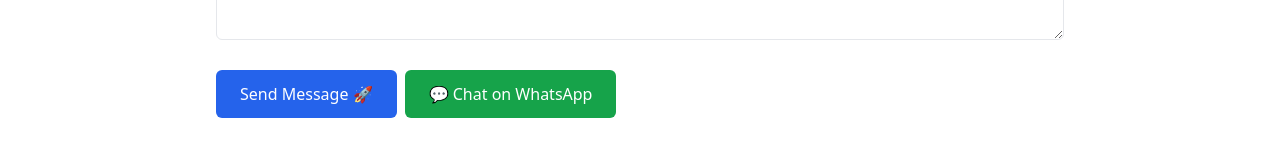
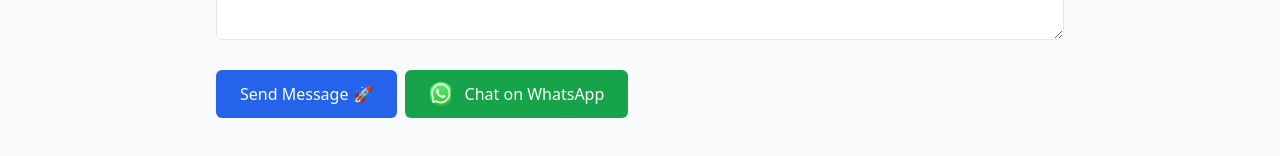
Before and after one commit to vijaydurgasi/Portfolio---vijay, a React (Vite) app: page /contact in a window 1280 px wide. Shown: the part 530-686 px from the top of the page. Built offline with nearby package versions, Linux system fonts and the light colour scheme.

Commit message:
100% ✅

```diff
--- a/src/App.jsx
+++ b/src/App.jsx
@@ -8,7 +8,7 @@ import ContactPage from "./Components/ContactPage";
 
 const AppLayout = ({ isDark, setIsDark }) => {
   return (
-    <div className="min-h-screen transition-colors bg-white text-gray-900 dark:bg-gray-900 dark:text-white">
+    <div className="min-h-screen bg-gray-50 text-gray-900 dark:bg-gray-900 dark:text-gray-100 transition-colors">
       <NaviBar isDark={isDark} setIsDark={setIsDark} />
       <Outlet />
     </div>
--- a/src/Components/Contact.jsx
+++ b/src/Components/Contact.jsx
@@ -1,4 +1,5 @@
 import { forwardRef } from "react";
+
 
 const Contact = forwardRef(({ contactData }, ref) => {
     const { heading, message, email, linkedin, github } = contactData;
--- a/src/Components/ContactPage.jsx
+++ b/src/Components/ContactPage.jsx
@@ -1,4 +1,5 @@
 import { useState } from "react";
+import whatsapp from "../../src/assets/whatsapp.jpg";
 
 const ContactPage = () => {
     const [formData, setFormData] = useState({
@@ -19,6 +20,24 @@ const ContactPage = () => {
             [name]: value,
         }));
     };
+
+    const handleWhatsAppClick = () => {
+        // setLoading(true);
+        // setStatus(null);
+
+        const phoneNumber = "9182919974";
+        const message = "Hi Vijay! I came across your portfolio and I’m interested in working with you.";
+
+        const whatsappUrl = `https://wa.me/${phoneNumber}?text=${encodeURIComponent(
+            message
+        )}`;
+
+        window.open(whatsappUrl, "_blank");
+
+        // setLoading(false);
+        // setStatus("success");
+    };
+
 
     const handleSubmit = async (e) => {
         e.preventDefault();
@@ -97,20 +116,26 @@ const ContactPage = () => {
                     <button
                         type="submit"
                         disabled={loading}
-                        className="px-6 py-3 rounded-md bg-blue-600 text-white disabled:opacity-60">
+                        className="px-6 py-3 rounded-md bg-blue-600 text-white  hover:bg-blue-700 disabled:opacity-60">
                         {loading ? "Sending..." : "Send Message 🚀"}
                     </button>
 
                     <button
                         type="button"
+                        disabled={loading}
+                        onClick={handleWhatsAppClick}
+                        className="flex items-center gap-3 px-6 py-3 rounded-md bg-green-600 text-white hover:bg-green-700 transition-colors disabled:opacity-60"
+                    >
 
-                        disabled={loading}
-                        className="px-6 py-3 rounded-md bg-green-600 text-white disabled:opacity-60"
-                    >
-                        💬 Chat on WhatsApp
+                        <img
+                            src={whatsapp}
+                            alt="WhatsApp"
+                            className="w-6 h-6 object-contain rounded-xl" />
+
+                        <span className="font-medium">{loading ? "Opening WhatsApp..." : "Chat on WhatsApp"}</span>
                     </button>
+
                 </div>
-
 
                 {status === "success" && (
                     <p className="text-green-600 font-medium">
--- a/src/Components/Hero.jsx
+++ b/src/Components/Hero.jsx
@@ -5,7 +5,7 @@ const Hero = ({ heroData, setHighlightProject, projectRef }) => {
   const handleProjectClick = () => {
     setHighlightProject(true);
 
-    const yOffset = -100; // adjust this value if needed
+    const yOffset = -100;
     const y =
       projectRef.current.getBoundingClientRect().top +
       window.pageYOffset +
@@ -44,9 +44,14 @@ const Hero = ({ heroData, setHighlightProject, projectRef }) => {
                 View Projects
               </button>
 
-              <button className="px-7 py-3 rounded-md border border-gray-300 dark:border-gray-700 hover:bg-gray-100 dark:hover:bg-gray-800 transition">
-                Contact Me
-              </button>
+              <a
+                href="/Vijay_Durgasi_Resume.pdf"
+                download
+                className="inline-flex items-center gap-2 px-6 py-3 rounded-md bg-blue-600 text-white hover:bg-blue-700 transition-all hover:scale-[1.03]">
+                <span>Download Resume</span>
+                <span>⬇️</span>
+              </a>
+
             </div>
           </div>
 
--- a/src/Components/ThemeToggle.jsx
+++ b/src/Components/ThemeToggle.jsx
@@ -4,7 +4,7 @@ const ThemeToggle = ({ isDark, setIsDark }) => {
   return (
     <div
       onClick={() => setIsDark(prev => !prev)}
-      className="px-4 py-2 rounded-md cursor-pointer select-none transition-all bg-gray-200 text-gray-900 dark:bg-gray-800 dark:text-white">
+      className="px-4 py-2 rounded-md cursor-pointer select-none transition-all bg-gray-200 text-gray-900 dark:bg-gray-800 dark:text-gray-50">
       {isDark ? "Dark" : "Light"}
     </div>
   );
```
Also changed, not shown: src/assets/whatsapp.jpg (added), 1 other file (tests, documents, lock files or other folders).
